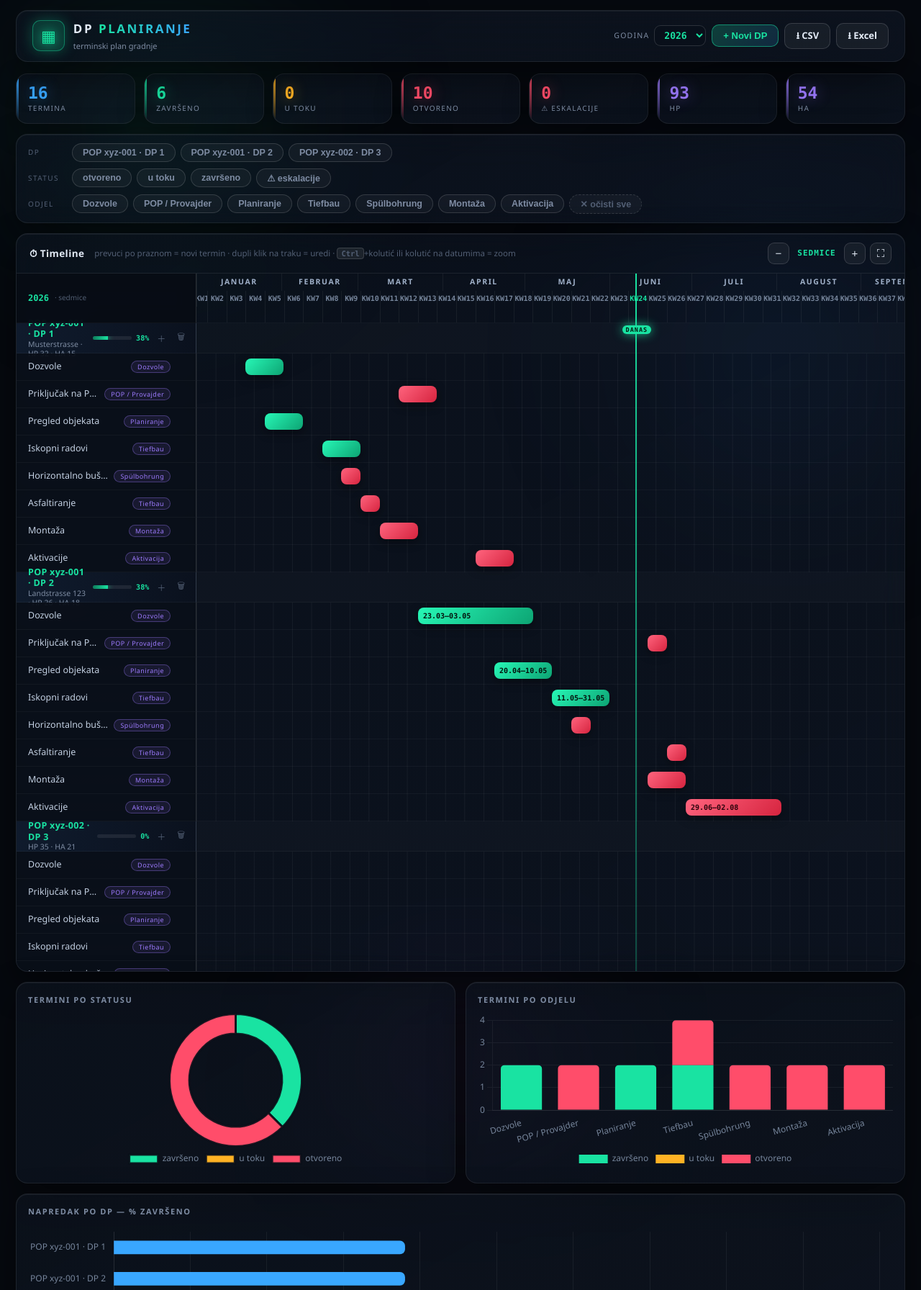
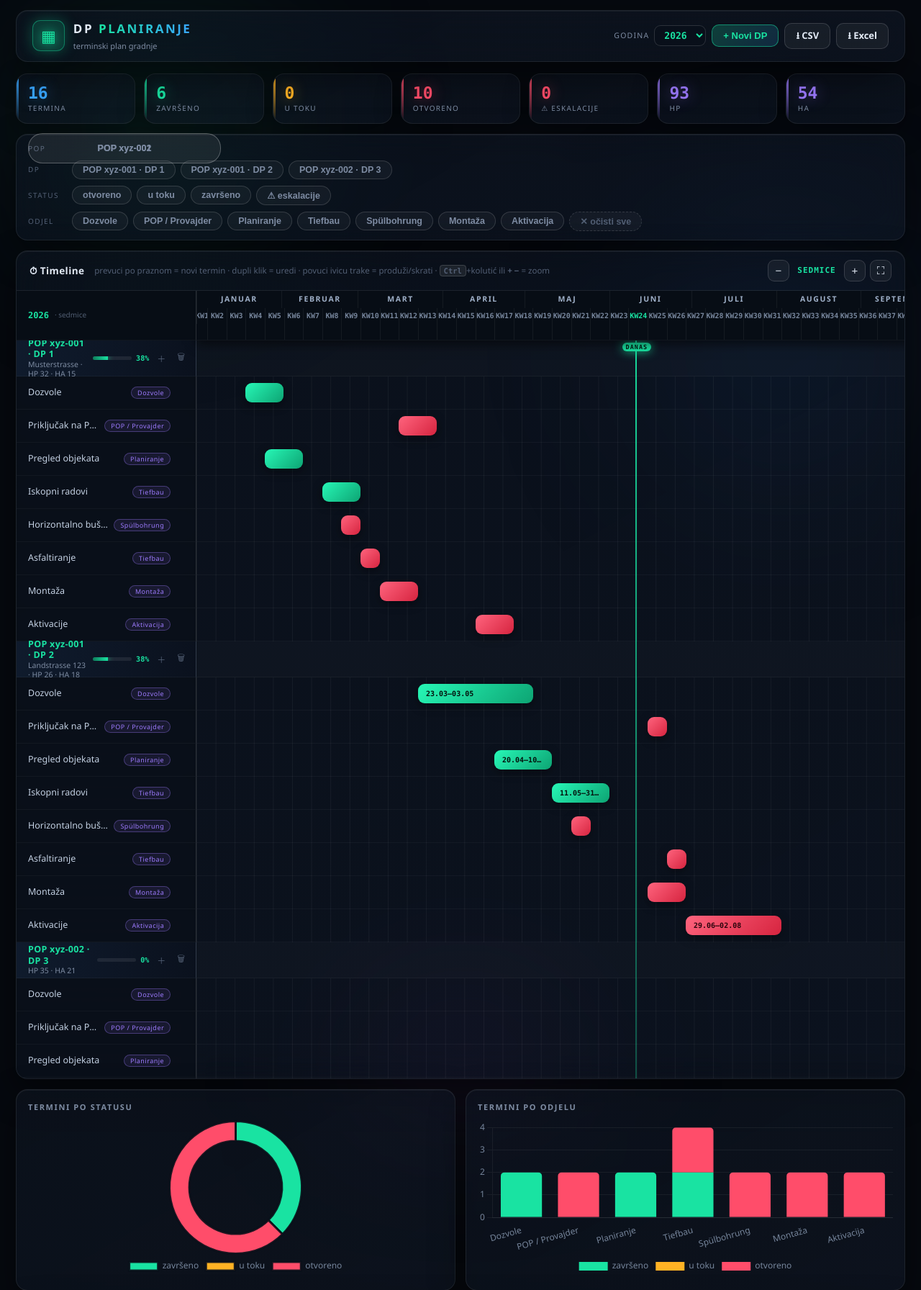
Before and after one commit to BibazZ1/DP-Planiranje, a Flask app: page / in a window 1280 px wide. Shown: the top 1792 px of the page at 72% size. Run offline with Flask 3, Linux system fonts and the light colour scheme; data comes from the database, SQL or seed files in the repository.

Commit message:
Resize termina povlacenjem ivica, zoom samo na Ctrl, prozracniji raspored, header prekriva trake pri skrolu, POP slicer, kondenzovan popover s kontekstom
Co-Authored-By: Claude Opus 4.8 <noreply@anthropic.com>

```diff
--- a/static/app.js
+++ b/static/app.js
@@ -14,8 +14,9 @@ let PX = 3.8;                     // pixels per day
 const PXMIN = 1.2, PXMAX = 36;
 let charts = {};
 let drag = null;                  // {taskId, trackEl, d0, d1, moved}
+let resize = null;                // {segId, side:'od'|'do', track, segEl, curOd, curDo}
 let popCtx = null;                // {mode:'new'|'edit', taskId, segId, status}
-const F = { dp: new Set(), st: new Set(), odj: new Set(), esk: false };
+const F = { pop: new Set(), dp: new Set(), st: new Set(), odj: new Set(), esk: false };
 
 const $ = (s, el = document) => el.querySelector(s);
 const $$ = (s, el = document) => [...el.querySelectorAll(s)];
@@ -58,11 +59,17 @@ function segMatch(s) {
   if (F.esk && !s.eskalacija) return false;
   return true;
 }
+function dpVisible(dp) {
+  if (!dp) return false;
+  if (F.pop.size && !F.pop.has(dp.pop)) return false;
+  if (F.dp.size && !F.dp.has(dp.id)) return false;
+  return true;
+}
 function visibleSegs() {
   return DATA.segments.filter(s => {
     const t = DATA.tasks.find(t => t.id === s.task_id);
     if (!t) return false;
-    if (F.dp.size && !F.dp.has(t.dp_id)) return false;
+    if (!dpVisible(DATA.dps.find(d => d.id === t.dp_id))) return false;
     if (F.odj.size && !F.odj.has(t.odjel)) return false;
     return segMatch(s);
   });
@@ -90,7 +97,7 @@ function renderKpis() {
   const segs = visibleSegs();
   const c = st => segs.filter(s => s.status === st).length;
   const esk = segs.filter(s => s.eskalacija).length;
-  const dps = F.dp.size ? DATA.dps.filter(d => F.dp.has(d.id)) : DATA.dps;
+  const dps = DATA.dps.filter(dpVisible);
   const hp = dps.reduce((a, d) => a + (d.hp || 0), 0);
   const ha = dps.reduce((a, d) => a + (d.ha || 0), 0);
   $("#kpis").innerHTML = `
@@ -110,7 +117,11 @@ function chip(label, cls, on, attrs = "") {
 }
 function renderSlicers() {
   const odj = [...new Set([...ODJELI, ...DATA.tasks.map(t => t.odjel).filter(Boolean)])];
-  let html = `<div class="sl-row"><span class="sl-lbl">DP</span>` +
+  const pops = [...new Set(DATA.dps.map(d => d.pop))];
+  let html = `<div class="sl-row"><span class="sl-lbl">POP</span>` +
+    pops.map(p => chip(p, "pop", F.pop.has(p), `data-pop="${esc(p)}"`)).join("") +
+    `</div>
+    <div class="sl-row"><span class="sl-lbl">DP</span>` +
     DATA.dps.map(d => chip(`${d.pop} · ${d.naziv}`, "dp", F.dp.has(d.id), `data-dp="${d.id}"`)).join("") +
     `</div>
     <div class="sl-row"><span class="sl-lbl">Status</span>` +
@@ -125,7 +136,8 @@ function renderSlicers() {
     `</div>`;
   $("#slicers").innerHTML = html;
   $$("#slicers .chip").forEach(ch => ch.addEventListener("click", () => {
-    if (ch.dataset.clear) { F.dp.clear(); F.st.clear(); F.odj.clear(); F.esk = false; }
+    if (ch.dataset.clear) { F.pop.clear(); F.dp.clear(); F.st.clear(); F.odj.clear(); F.esk = false; }
+    else if (ch.dataset.pop) { const v = ch.dataset.pop; F.pop.has(v) ? F.pop.delete(v) : F.pop.add(v); }
     else if (ch.dataset.dp) { const v = +ch.dataset.dp; F.dp.has(v) ? F.dp.delete(v) : F.dp.add(v); }
     else if (ch.dataset.st) { const v = ch.dataset.st; F.st.has(v) ? F.st.delete(v) : F.st.add(v); }
     else if (ch.dataset.odj) { const v = ch.dataset.odj; F.odj.has(v) ? F.odj.delete(v) : F.odj.add(v); }
@@ -166,11 +178,12 @@ function headerBands(totalW) {
   /* days / monday dates */
   let days = "";
   if (dayMode()) {
+    const showW = PX >= 30, showN = PX >= 12;
     for (let i = 0; i < n; i++) {
       const dt = dateOfIdx(i);
       const we = dt.getDay() === 0 || dt.getDay() === 6;
-      const lbl = PX >= 15 ? `${DANI[(dt.getDay() + 6) % 7]} ${dt.getDate()}` : `${dt.getDate()}`;
-      days += `<div class="hb${we ? " we" : ""}${i === todayI ? " today" : ""}" style="left:${i * PX}px;width:${PX}px">${PX >= 9 ? lbl : ""}</div>`;
+      const lbl = showW ? `${DANI[(dt.getDay() + 6) % 7]} ${dt.getDate()}` : showN ? `${dt.getDate()}` : "";
+      days += `<div class="hb${we ? " we" : ""}${i === todayI ? " today" : ""}" style="left:${i * PX}px;width:${PX}px">${lbl}</div>`;
     }
   } else if (PX >= 2.6) {
     let d2 = new Date(yearStart());
@@ -250,10 +263,11 @@ function renderTimeline(keepScroll) {
           (s.komentar ? ` · ${s.komentar}` : "") + `  (dupli klik = uredi)`;
         segs += `<div class="seg ${cls}${s.eskalacija ? " esk" : ""}" data-seg="${s.id}"
           style="left:${x}px;width:${w}px;${dim ? "opacity:.13;filter:saturate(.3)" : ""}" title="${esc(tip)}">` +
+          `<i class="rh l" data-side="od" title="razvuci početak"></i>` +
           (s.eskalacija ? `<span class="warn">⚠</span>` : "") +
-          (w > 60 ? `<span>${fmt(s.datum_od).slice(0, 5)}–${fmt(s.datum_do).slice(0, 5)}</span>` : "") +
+          (w > 60 ? `<span class="lbl">${fmt(s.datum_od).slice(0, 5)}–${fmt(s.datum_do).slice(0, 5)}</span>` : "") +
           (s.komentar && w > 150 ? `<span class="kom">· ${esc(s.komentar)}</span>` : "") +
-          `</div>`;
+          `<i class="rh r" data-side="do" title="razvuci kraj"></i></div>`;
       }
       html += `<div class="tl-row" data-task="${t.id}">
         <div class="tl-label">
@@ -289,6 +303,13 @@ function snapRange(i0, i1) {
   }
   return [a, b];
 }
+function snapEdge(i, side) {               // snap jednu ivicu (za resize)
+  if (dayMode()) return i;
+  const d = dateOfIdx(i);
+  if (side === "od") d.setDate(d.getDate() - ((d.getDay() + 6) % 7));
+  else d.setDate(d.getDate() + (7 - (d.getDay() || 7)));
+  return Math.max(0, Math.min(daysInYear() - 1, Math.round((d - yearStart()) / 864e5)));
+}
 function trackDay(e, track) {
   const r = track.getBoundingClientRect();
   return Math.max(0, Math.min(daysInYear() - 1, Math.floor((e.clientX - r.left) / PX)));
@@ -314,6 +335,17 @@ function bindTimeline() {
     sg.addEventListener("dblclick", e => {
       e.stopPropagation();
       openPop("edit", +sg.dataset.seg, e.clientX, e.clientY);
+    });
+  });
+  $$("#tlScroll .seg .rh").forEach(h => {
+    h.addEventListener("mousedown", e => {
+      if (e.button !== 0) return;
+      e.stopPropagation(); e.preventDefault();
+      const segEl = h.closest(".seg"), segId = +segEl.dataset.seg;
+      const s = DATA.segments.find(x => x.id === segId);
+      resize = { segId, side: h.dataset.side, track: segEl.parentElement, segEl,
+                 curOd: dayIdx(s.datum_od), curDo: dayIdx(s.datum_do) };
+      document.body.classList.add("dragging");
     });
   });
   $$("#tlScroll .addTask").forEach(b => b.addEventListener("click", async () => {
@@ -367,7 +399,30 @@ function ghost() {
   drag.track.appendChild(g);
 }
 
-document.addEventListener("mouseup", e => {
+document.addEventListener("mousemove", e => {
+  if (!resize) return;
+  let day = trackDay(e, resize.track);
+  if (resize.side === "od") resize.curOd = snapEdge(Math.min(day, resize.curDo), "od");
+  else resize.curDo = snapEdge(Math.max(day, resize.curOd), "do");
+  resize.segEl.style.left = resize.curOd * PX + "px";
+  resize.segEl.style.width = Math.max(PX, (resize.curDo - resize.curOd + 1) * PX) + "px";
+});
+
+document.addEventListener("mouseup", async e => {
+  if (resize) {
+    const { segId, side, curOd, curDo } = resize;
+    resize = null;
+    document.body.classList.remove("dragging");
+    const s = DATA.segments.find(x => x.id === segId);
+    const body = side === "od" ? { datum_od: iso(dateOfIdx(curOd)) }
+                               : { datum_do: iso(dateOfIdx(curDo)) };
+    if (s[Object.keys(body)[0]] !== Object.values(body)[0]) {
+      Object.assign(s, body);
+      await api(`/api/segments/${segId}`, "PATCH", body);
+      renderAll();
+    }
+    return;
+  }
   if (!drag) return;
   const { taskId } = drag;
   const [a, b] = snapRange(drag.d0, drag.d1);
@@ -388,18 +443,25 @@ document.addEventListener("keydown", e => {
 function openPop(mode, segId, cx, cy, init = {}) {
   const pop = $("#pop");
   let s = { status: "otvoreno", komentar: "", eskalacija: 0, esk_razlog: "" };
+  let taskId;
   if (mode === "edit") {
     s = DATA.segments.find(x => x.id === segId);
+    taskId = s.task_id;
     popCtx = { mode, segId, status: s.status };
-    $("#popTitle").textContent = "Uredi termin";
     $("#popOd").value = s.datum_od; $("#popDo").value = s.datum_do;
     $("#popDel").classList.remove("hidden");
   } else {
-    popCtx = { mode, taskId: init.taskId, status: "otvoreno" };
-    $("#popTitle").textContent = "Novi termin";
+    taskId = init.taskId;
+    popCtx = { mode, taskId, status: "otvoreno" };
     $("#popOd").value = init.od; $("#popDo").value = init.do_;
     $("#popDel").classList.add("hidden");
   }
+  const t = DATA.tasks.find(x => x.id === taskId) || {};
+  const dp = DATA.dps.find(d => d.id === t.dp_id) || {};
+  $("#popTitle").innerHTML =
+    `<span class="pt-ctx">${esc(dp.pop || "")} · ${esc(dp.naziv || "")}</span>` +
+    `<span class="pt-act">${esc(t.aktivnost || "Termin")}</span>` +
+    `<span class="pt-mode">${mode === "edit" ? "uredi" : "novo"}</span>`;
   $("#popKom").value = s.komentar || "";
   $("#popEsk").checked = !!s.eskalacija;
   $("#popRazlog").value = s.esk_razlog || "";
@@ -468,8 +530,7 @@ $("#zFit").addEventListener("click", () => {
   setPx((sc.clientWidth - LABELW - 12) / daysInYear());
 });
 $("#tlScroll").addEventListener("wheel", e => {
-  const inHead = e.target.closest(".tl-row.head");
-  if (!e.ctrlKey && !inHead) return;
+  if (!e.ctrlKey) return;          // samo Ctrl+kolutić zumira; običan scroll = pomjeranje
   e.preventDefault();
   setPx(PX * (e.deltaY < 0 ? 1.3 : 0.77), e.clientX);
 }, { passive: false });
--- a/static/style.css
+++ b/static/style.css
@@ -108,7 +108,7 @@ main{padding:16px 22px 40px;max-width:1840px;margin:0 auto;display:flex;
   box-shadow:0 0 14px color-mix(in srgb,var(--cc,var(--teal)) 30%,transparent)}
 .chip.st-otvoreno{--cc:var(--red)} .chip.st-utoku{--cc:var(--amber)}
 .chip.st-zavrseno{--cc:var(--teal)} .chip.esk{--cc:var(--red)}
-.chip.dp{--cc:var(--blue)} .chip.odj{--cc:var(--purple)}
+.chip.dp{--cc:var(--blue)} .chip.odj{--cc:var(--purple)} .chip.pop{--cc:#2bd9c0}
 .chip .x{margin-left:6px;opacity:.6}
 .chip.clear{border-style:dashed;color:var(--mut2)}
 
@@ -125,22 +125,23 @@ main{padding:16px 22px 40px;max-width:1840px;margin:0 auto;display:flex;
   background:rgba(255,255,255,.05);color:var(--txt);font-size:15px;cursor:pointer;transition:.15s}
 .zbtn:hover{border-color:var(--teal);color:var(--teal);box-shadow:0 0 12px var(--teal-glow)}
 
-.tl-scroll{overflow:auto;max-height:62vh;position:relative}
+.tl-scroll{overflow:auto;max-height:70vh;position:relative}
 
 .tl-row{display:flex;min-width:max-content;position:relative}
 .tl-label{position:sticky;left:0;z-index:12;width:250px;min-width:250px;
   display:flex;align-items:center;gap:8px;padding:0 10px 0 16px;
   background:rgba(10,16,26,.92);backdrop-filter:blur(14px);
   border-right:1px solid var(--line2);border-bottom:1px solid rgba(255,255,255,.04)}
-.tl-track{position:relative;height:38px;border-bottom:1px solid rgba(255,255,255,.04);
+.tl-track{position:relative;height:46px;border-bottom:1px solid rgba(255,255,255,.04);
   background-image:
     linear-gradient(90deg,rgba(255,255,255,.045) 1px,transparent 1px);
   cursor:crosshair}
 
 /* header rows */
-.tl-row.head{position:sticky;top:0;z-index:20}
-.tl-row.head .tl-label{z-index:22;background:rgba(8,13,21,.97)}
-.tl-row.head .tl-track{cursor:default;background-image:none;height:auto}
+.tl-row.head{position:sticky;top:0;z-index:40}
+.tl-row.head .tl-label{z-index:42;background:#070d15}
+.tl-row.head .tl-track{cursor:default;background:#070d15;height:auto;
+  box-shadow:0 6px 14px rgba(0,0,0,.5)}
 .tl-head-band{position:relative;height:22px;font-size:10px;color:var(--mut)}
 .tl-head-band.months{height:24px}
 .tl-head-band .hb{position:absolute;top:0;bottom:0;display:flex;align-items:center;
@@ -158,7 +159,8 @@ main{padding:16px 22px 40px;max-width:1840px;margin:0 auto;display:flex;
   font-weight:700;height:42px}
 .tl-row.group .tl-label b{color:var(--teal);letter-spacing:.3px;font-size:12.5px}
 .tl-row.group .tl-label .meta{font-weight:500;color:var(--mut);font-size:10.5px}
-.tl-row.group .tl-track{height:42px;background:rgba(255,255,255,.018);cursor:default}
+.tl-row.group .tl-label{height:50px}
+.tl-row.group .tl-track{height:50px;background:rgba(255,255,255,.018);cursor:default}
 .gr-info{display:flex;flex-direction:column;line-height:1.25;flex:1;min-width:0}
 .gr-side{display:flex;align-items:center;gap:6px}
 .pbar{width:54px;height:5px;background:rgba(255,255,255,.08);border-radius:6px;overflow:hidden}
@@ -181,8 +183,8 @@ main{padding:16px 22px 40px;max-width:1840px;margin:0 auto;display:flex;
 .rowdel:hover{color:var(--red);opacity:1!important}
 
 /* segments */
-.seg{position:absolute;top:7px;bottom:7px;border-radius:8px;cursor:pointer;
-  display:flex;align-items:center;gap:4px;padding:0 7px;overflow:hidden;
+.seg{position:absolute;top:9px;bottom:9px;border-radius:9px;cursor:pointer;
+  display:flex;align-items:center;gap:4px;padding:0 11px;overflow:hidden;
   font:600 10px var(--mono);color:#04110c;white-space:nowrap;
   box-shadow:0 4px 14px rgba(0,0,0,.4);
   transition:left .3s cubic-bezier(.2,.8,.25,1),width .3s cubic-bezier(.2,.8,.25,1),
@@ -194,11 +196,22 @@ main{padding:16px 22px 40px;max-width:1840px;margin:0 auto;display:flex;
 .seg.st-zavrseno{background:linear-gradient(135deg,#27f7b6,#0da473);--sg:var(--teal-glow)}
 .seg.st-utoku{background:linear-gradient(135deg,#ffc54d,#dd920c);--sg:var(--amber-glow)}
 .seg.st-otvoreno{background:linear-gradient(135deg,#ff647e,#d6243f);--sg:var(--red-glow);color:#2b040c}
-.seg .kom{opacity:.75;font-weight:500}
+.seg .lbl{overflow:hidden;text-overflow:ellipsis}
+.seg .kom{opacity:.75;font-weight:500;overflow:hidden;text-overflow:ellipsis}
+.seg .rh{position:absolute;top:0;bottom:0;width:9px;cursor:ew-resize;z-index:3}
+.seg .rh.l{left:0;border-radius:9px 0 0 9px}
+.seg .rh.r{right:0;border-radius:0 9px 9px 0}
+.seg .rh:before{content:"";position:absolute;top:50%;transform:translateY(-50%);
+  width:3px;height:46%;border-radius:3px;background:rgba(0,0,0,.35);opacity:0;transition:.15s}
+.seg .rh.l:before{left:2px}.seg .rh.r:before{right:2px}
+.seg:hover .rh:before{opacity:.6}
+body.dragging{user-select:none;cursor:ew-resize}
+body.dragging .seg{cursor:ew-resize}
+body.dragging .seg .lbl,body.dragging .seg .kom{pointer-events:none}
 .seg.esk{outline:1.5px solid #ff2b4e;outline-offset:1.5px;animation:segIn .35s both,eskPulse 1.6s ease-in-out infinite}
 @keyframes eskPulse{50%{outline-color:rgba(255,43,78,.25);box-shadow:0 0 22px rgba(255,43,78,.55)}}
 .seg .warn{font-size:11px;filter:drop-shadow(0 0 4px #ff2b4e)}
-.ghost{position:absolute;top:7px;bottom:7px;border-radius:8px;pointer-events:none;
+.ghost{position:absolute;top:9px;bottom:9px;border-radius:9px;pointer-events:none;
   background:rgba(255,255,255,.16);border:1.5px dashed rgba(255,255,255,.55);z-index:6}
 
 /* today line */
@@ -210,13 +223,19 @@ main{padding:16px 22px 40px;max-width:1840px;margin:0 auto;display:flex;
   padding:1px 0;box-shadow:0 0 14px rgba(25,227,162,.8)}
 
 /* ---------- popover ---------- */
-.pop{position:fixed;z-index:100;width:300px;padding:16px 18px;
+.pop{position:fixed;z-index:100;width:268px;padding:13px 14px;
   transform-origin:top left;animation:popIn .22s cubic-bezier(.2,.9,.3,1.2) both}
 @keyframes popIn{from{opacity:0;transform:scale(.85) translateY(-6px)}to{opacity:1;transform:none}}
-.pop-head{font-weight:700;margin-bottom:11px;letter-spacing:.3px}
-.pop-status{display:flex;gap:6px;margin-bottom:11px}
+.pop-head{display:flex;flex-direction:column;gap:1px;margin-bottom:9px;
+  border-bottom:1px solid var(--line);padding-bottom:8px}
+.pop-head .pt-ctx{font:600 10px var(--mono);color:var(--teal);letter-spacing:.4px}
+.pop-head .pt-act{font-weight:700;font-size:14px}
+.pop-head .pt-mode{font-size:9px;color:var(--mut2);text-transform:uppercase;letter-spacing:1.5px}
+.pop-cap{font-size:9px;color:var(--mut2);text-transform:uppercase;letter-spacing:1.4px;margin-bottom:4px}
+.pop-cap.esk{color:var(--red)}
+.pop-status{display:flex;gap:5px;margin-bottom:9px}
 .stpill{flex:1;border:1px solid var(--line2);background:rgba(255,255,255,.04);
-  color:var(--mut);border-radius:9px;padding:6px 0;font-size:12px;font-weight:700;
+  color:var(--mut);border-radius:8px;padding:6px 0;font-size:11.5px;font-weight:700;
   cursor:pointer;transition:.15s}
 .stpill.red.on{border-color:var(--red);color:var(--red);background:var(--red-glow);
   box-shadow:0 0 12px var(--red-glow)}
@@ -224,16 +243,16 @@ main{padding:16px 22px 40px;max-width:1840px;margin:0 auto;display:flex;
   box-shadow:0 0 12px var(--amber-glow)}
 .stpill.teal.on{border-color:var(--teal);color:var(--teal);background:var(--teal-glow);
   box-shadow:0 0 12px var(--teal-glow)}
-.pop-dates{display:flex;gap:8px;margin-bottom:10px}
-.pop-dates label{flex:1;font-size:10px;color:var(--mut);text-transform:uppercase;letter-spacing:1px}
-.pop input[type=date],.pop input[type=text],.pop-field input{display:block;width:100%;
+.pop-dates{display:flex;gap:8px;margin-bottom:9px}
+.pop-dates label{flex:1;font-size:9px;color:var(--mut2);text-transform:uppercase;letter-spacing:1px}
+.pop input[type=date],.pop .pop-inp{display:block;width:100%;
   margin-top:3px;border:1px solid var(--line2);border-radius:8px;padding:6px 9px;
   font-size:12px;background:rgba(8,13,21,.8);color:var(--txt)}
+.pop .pop-inp{margin-bottom:9px}
 .pop input:focus{outline:none;border-color:var(--teal);box-shadow:0 0 10px var(--teal-glow)}
-.pop-field{display:block;font-size:10px;color:var(--mut);text-transform:uppercase;
-  letter-spacing:1px;margin-bottom:10px}
+.pop-field{display:block;margin-bottom:0}
 .pop-esk{display:flex;align-items:center;gap:8px;font-size:12.5px;color:var(--red);
-  margin-bottom:10px;cursor:pointer;font-weight:600}
+  margin-bottom:9px;cursor:pointer;font-weight:600}
 .pop-esk input{accent-color:var(--red);width:15px;height:15px}
 .pop-btns{display:flex;gap:8px;align-items:center}
 .pop-btns .btn{padding:6px 13px;font-size:12px}
--- a/templates/index.html
+++ b/templates/index.html
@@ -36,8 +36,8 @@
   <section class="tl-card glass">
     <div class="tl-toolbar">
       <span class="tl-title">⏱ Timeline</span>
-      <span class="hint">prevuci po praznom = novi termin · dupli klik na traku = uredi ·
-        <kbd>Ctrl</kbd>+kolutić ili kolutić na datumima = zoom</span>
+      <span class="hint">prevuci po praznom = novi termin · dupli klik = uredi ·
+        povuci ivicu trake = produži/skrati · <kbd>Ctrl</kbd>+kolutić ili <b>+ −</b> = zoom</span>
       <div class="zoomctl">
         <button class="zbtn" id="zOut" title="Umanji">−</button>
         <span id="zLabel">sedmice</span>
@@ -61,22 +61,24 @@
 <!-- popover za kreiranje / uređivanje termina -->
 <div class="pop glass hidden" id="pop">
   <div class="pop-head" id="popTitle">Novi termin</div>
+  <div class="pop-cap">Status</div>
   <div class="pop-status" id="popStatus">
     <button data-st="otvoreno" class="stpill red">otvoreno</button>
     <button data-st="u toku" class="stpill amber">u toku</button>
     <button data-st="završeno" class="stpill teal">završeno</button>
   </div>
+  <div class="pop-cap">Period</div>
   <div class="pop-dates">
     <label>od <input type="date" id="popOd"></label>
     <label>do <input type="date" id="popDo"></label>
   </div>
-  <label class="pop-field">komentar
-    <input id="popKom" placeholder="npr. čeka se dozvola…">
-  </label>
+  <div class="pop-cap">Komentar</div>
+  <input class="pop-inp" id="popKom" placeholder="npr. čeka se dozvola…">
   <label class="pop-esk"><input type="checkbox" id="popEsk"> <span>⚠ eskalacija</span></label>
-  <label class="pop-field hidden" id="popRazlogWrap">razlog eskalacije
-    <input id="popRazlog" placeholder="šta je zapelo?">
-  </label>
+  <div class="pop-field hidden" id="popRazlogWrap">
+    <div class="pop-cap esk">Razlog eskalacije</div>
+    <input class="pop-inp" id="popRazlog" placeholder="šta je zapelo?">
+  </div>
   <div class="pop-btns">
     <button class="btn danger hidden" id="popDel">Obriši</button>
     <span style="flex:1"></span>
```
Also changed, not shown: README.md.
